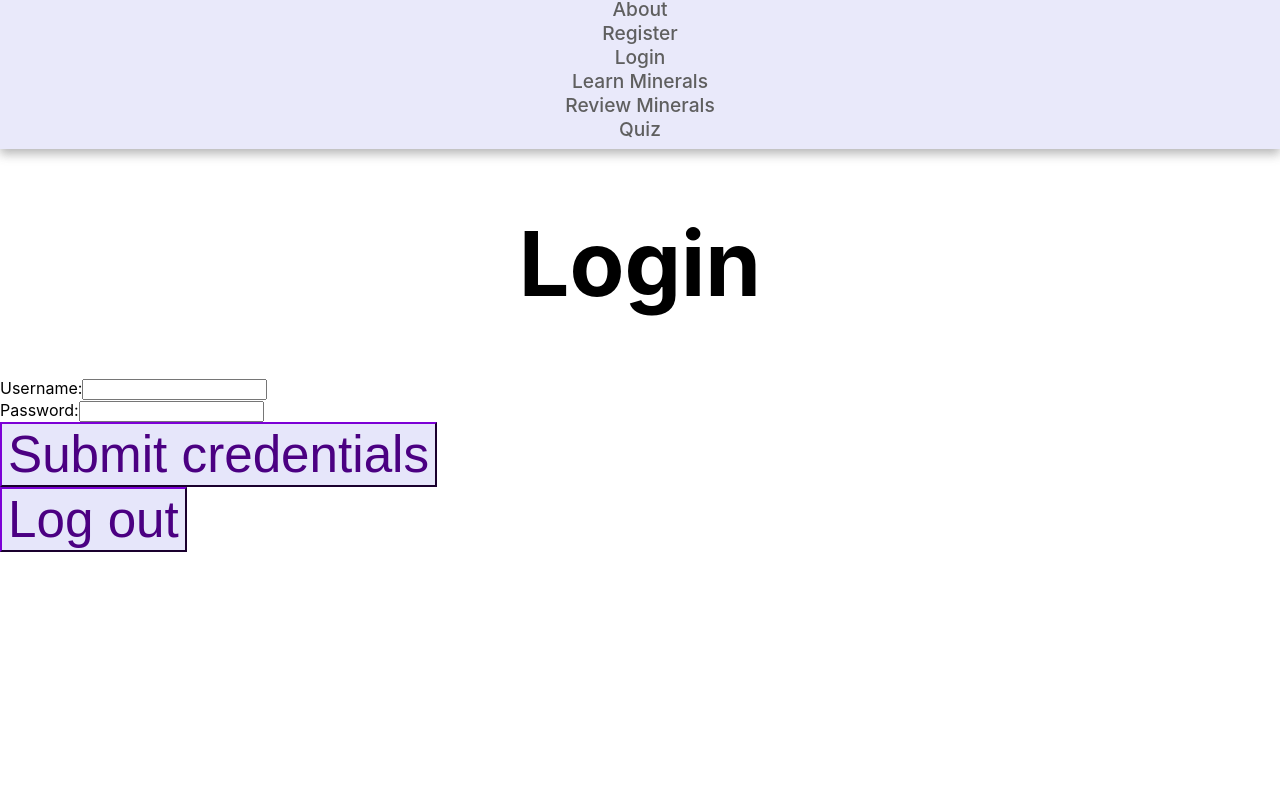
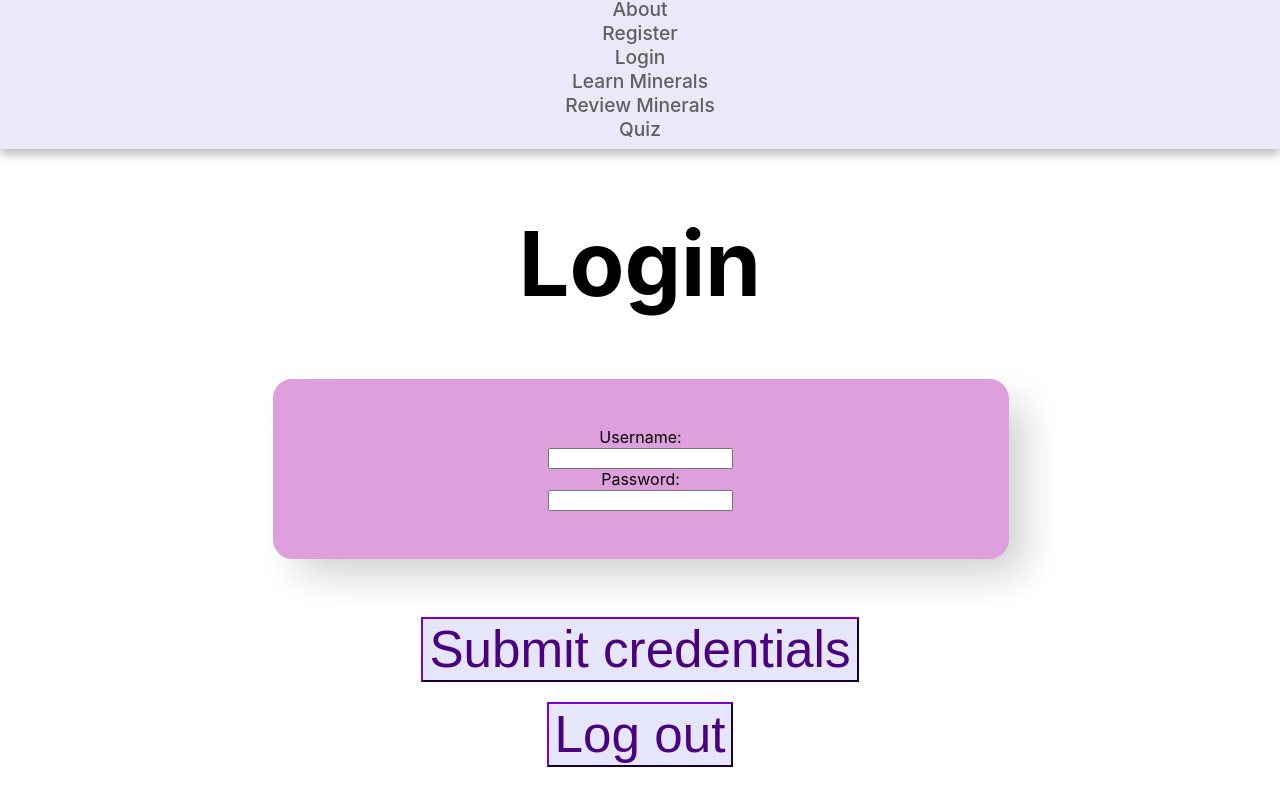
Before and after one commit to hillaryhsmith/mini_min_front_end, a React (Create React App) app: page /login in a window 1280 px wide. Shown: the part 647-1453 px from the top of the page. Before the commit the page ends 1199 px from the top, so only its background shows below. Built offline with nearby package versions, Linux system fonts and the light colour scheme.

Commit message:
make api call for getting a random different unlearned mineral

```diff
--- a/src/App.css
+++ b/src/App.css
@@ -83,11 +83,20 @@ h2 {
   align-items: center;
 }
 
+#login-container {
+  display: flex;
+  justify-content: center;
+  align-items: center;
+}
+
 
 #button-container {
   display: flex;
   justify-content: center;
   align-items: center;
+  flex-direction: column;
+  margin: 3%;
+  gap: 44%;
 }
 
 
--- a/src/App.js
+++ b/src/App.js
@@ -68,8 +68,8 @@ function App() {
         <div id="header-container">
           <img id="logo" src={Logo} alt="crystal log"></img>
           <h1 id="header-title">MiniMin</h1>
-          <h2 id="loginStatus">{loginStatus}</h2>
-          <h2 id="mineralStatus">{mineralsLearnedStatus}</h2>
+          <h2 id="login-status">{loginStatus}</h2>
+          <h2 id="mineral-status">{mineralsLearnedStatus}</h2>
         </div>
       </header>
       <BrowserRouter>
--- a/src/pages/learnMinerals.js
+++ b/src/pages/learnMinerals.js
@@ -10,6 +10,16 @@ const getNewMineralURL = (activeLearner) => {
         + '/learners'
         + "/" + activeLearnerID
         + "/randomUnlearnedMineral";
+};
+
+const getRandomDifferentUnlearnedMineralURL = (mineralData, activeLearner) => {
+    const mineralID = mineralData.id;
+    const learnerID = activeLearner.id;
+    return process.env.REACT_APP_BACKEND_URL
+    + "/learners"
+    + "/" + learnerID
+    + "/" + mineralID
+    + "/randomDifferentUnlearnedMineral";
 };
 
 const learnMineralURL = (mineralData, activeLearner) => {
@@ -41,6 +51,14 @@ const LearnMinerals = ({updateMineralsLearned, activeLearner}) => {
         });
     };
 
+    const getRandomDifferentUnlearnedMineral = () => {
+        axios.get(getRandomDifferentUnlearnedMineralURL(mineralData, activeLearner)).then((response) => {
+            setMineralData(response.data);
+        }).catch((err) => {
+            console.log(err);
+        });
+    };
+
     const learnMineral = () => {
         axios.post(learnMineralURL(mineralData, activeLearner)).then((response) => {
             setLearnMessage("You learned a mineral!");
@@ -65,7 +83,7 @@ const LearnMinerals = ({updateMineralsLearned, activeLearner}) => {
                      learnUnlearn={learnUnlearn}
                      learnUnlearnAction={learnMineral}
                      showNewMineral={showNewMineral}
-                     showNewMineralAction={getMineralData}>
+                     showNewMineralAction={getRandomDifferentUnlearnedMineral}>
                      learnMessage={learnMessage}
             </Mineral>
         </div>
--- a/src/pages/login.js
+++ b/src/pages/login.js
@@ -29,25 +29,35 @@ const Login = ({setActiveLearner}) => {
     return (
     <div>
         <h1>{loginMessage}</h1>
-        <div id="usernameInput">
+        <div id="login-container">
+        <form>
+                <div id="username-input">
                     <label>Username:</label>
+                    <br></br>
                     <input type="text" id="username"/>
                 </div>
-        <div id="passwordInput">
+                <div id="password-input">
                     <label>Password:</label>
+                    <br></br>
                     <input type="password" id="password"/>
                 </div>
+            </form>
+            </div>
+            <br></br>
+        <div id="button-container">
             <div>
                 <button type="button" onClick={attemptLogin}>
                 Submit credentials
                 </button>
             </div>
+            <br></br>
             <div>
                 <button type="button" onClick={logout}>
                 Log out
                 </button>
             </div>
         </div>
+    </div>
     )
 };
 
--- a/src/pages/register.js
+++ b/src/pages/register.js
@@ -46,19 +46,19 @@ const Register = () => {
         <br></br>
         <div id="registration-container">
             <form>
-                <div id="usernameInput">
+                <div id="username-input">
                     <label>Username: </label>
                     <br></br>
                     <input type="text" id="username"/>
                 </div>
                 <br></br>
-                <div id="passwordInput">
+                <div id="password-input">
                     <label>Password: </label>
                     <br></br>
                     <input type="password" id="password"/>
                 </div>
                 <br></br>
-                <div id="emailInput">
+                <div id="email-input">
                     <label>Email address: </label>
                     <br></br>
                     <input type="text" id="email"/>
```
Lines whose indentation alone changed are shown as unchanged.
